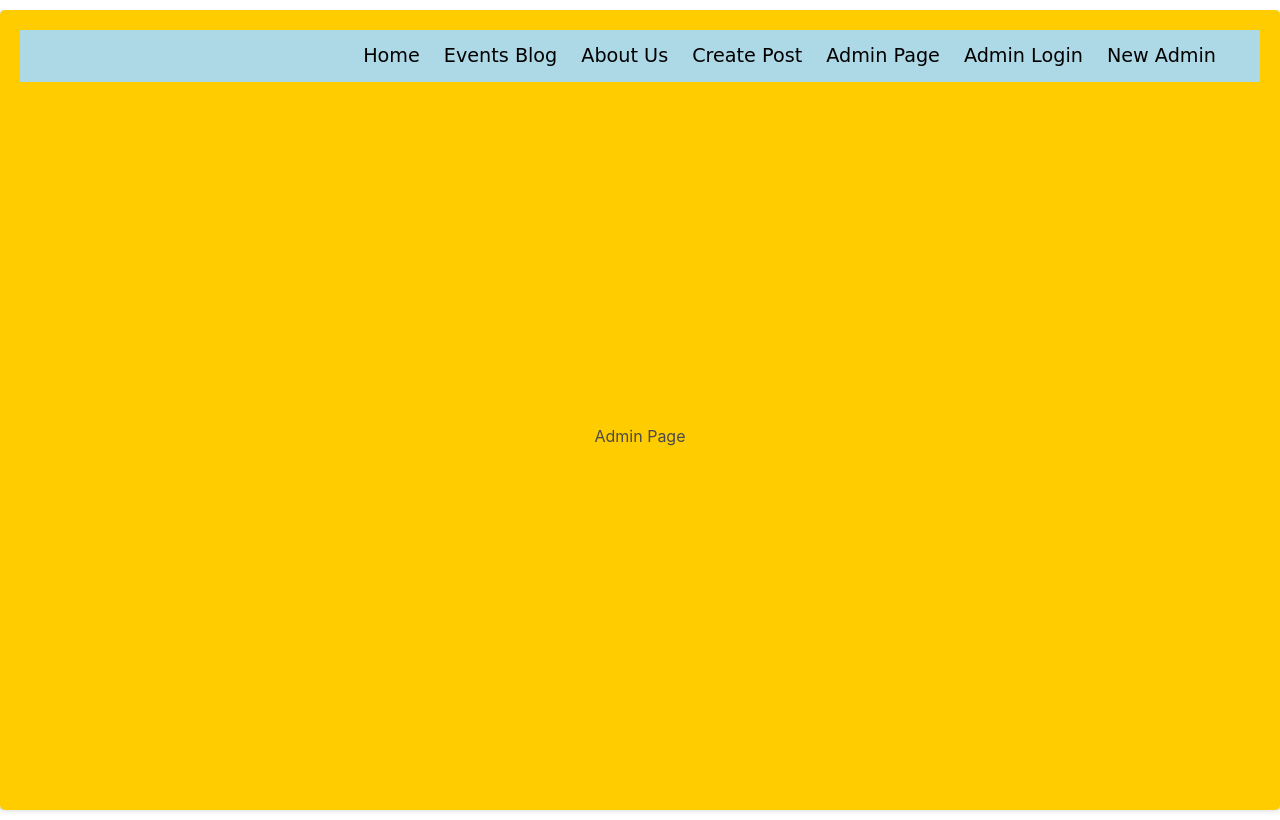
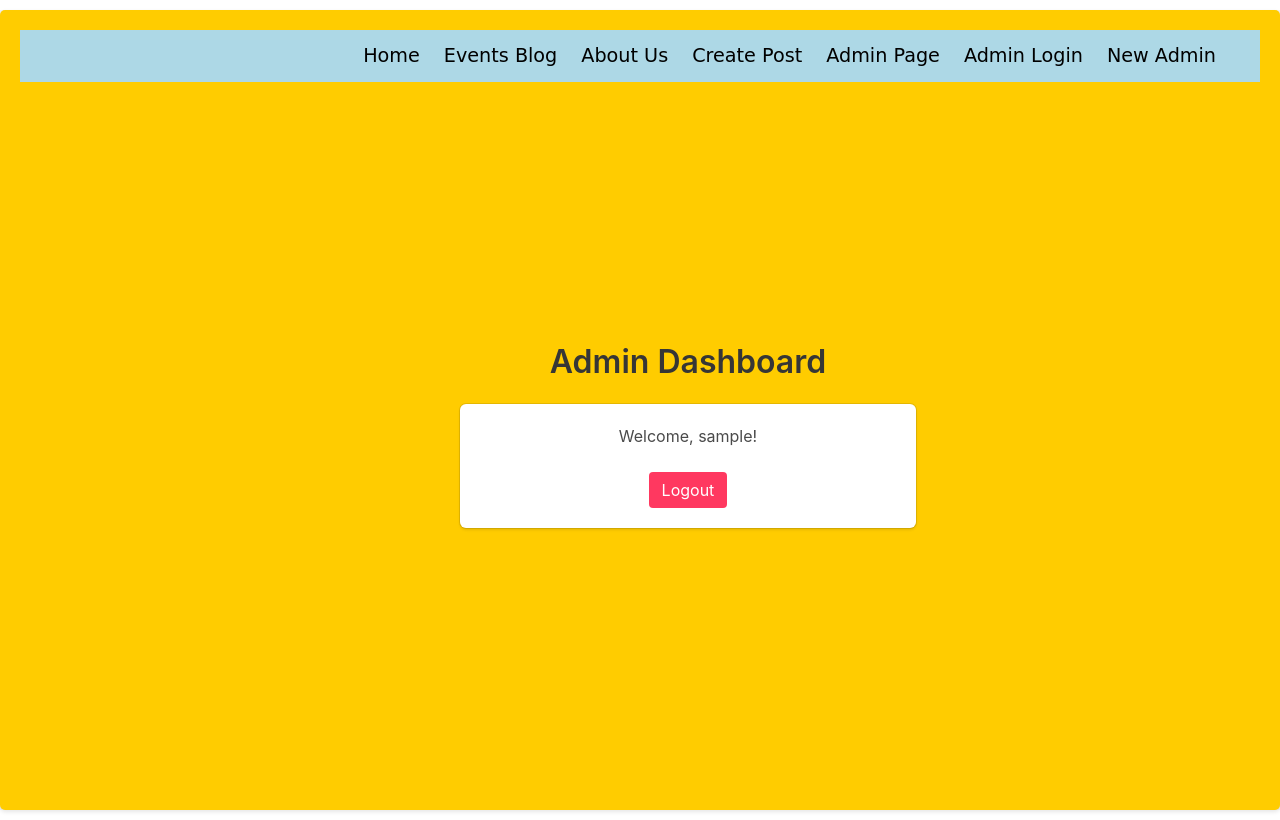
Before and after one commit to UmaRauf/APPLES-Website, a Flask app: page /admin/admin in a window 1280 px wide. Run offline with Flask 3, Linux system fonts and the light colour scheme; the visitor is signed in with stand-in values (Sample User, id 1); some libraries are stand-ins or nearby versions.

Commit message:
logout function

```diff
--- a/admin/views.py
+++ b/admin/views.py
@@ -1,7 +1,7 @@
 from flask import Blueprint, render_template, redirect, url_for, flash, session
 from admin.forms import RegisterForm, LoginForm
 from werkzeug.security import check_password_hash, generate_password_hash
-from flask_login import login_user,login_required
+from flask_login import login_user,login_required,logout_user,current_user
 
 admin_blueprint = Blueprint('admin', __name__)
 
@@ -49,3 +49,10 @@ def register():
         return redirect(url_for('admin.login'))
 
     return render_template('admin/register.html', form=form)
+
+@admin_blueprint.route('/logout', methods=['GET', 'POST'])
+@login_required
+def logout():
+    if current_user.is_authenticated:
+        logout_user()
+        return render_template('main/main.html')
--- a/templates/admin/admin.html
+++ b/templates/admin/admin.html
@@ -1,5 +1,32 @@
 {% extends "base.html" %}
 
 {% block content %}
-    <h1>Admin Page</h1>
+    <div class="column is-5 is-offset-4">
+        <h3 class="title is-3 has-text-centered">Admin Dashboard</h3>
+        <div class="box">
+            <!-- Display any flash messages -->
+            {% with messages = get_flashed_messages(with_categories=True) %}
+                {% if messages %}
+                    {% for category, message in messages %}
+                        <div class="notification is-{{ category }}">
+                            {{ message }}
+                        </div>
+                    {% endfor %}
+                {% endif %}
+            {% endwith %}
+
+            <!-- Admin content -->
+            <div class="content">
+                <p>Welcome, {{ current_user.username }}!</p>
+                <!-- Additional admin content can go here -->
+            </div>
+
+            <!-- Logout Button -->
+            <div class="field has-text-centered">
+                <form action="{{ url_for('admin.logout') }}" method="post">
+                    <button type="submit" class="button is-danger">Logout</button>
+                </form>
+            </div>
+        </div>
+    </div>
 {% endblock %}
```
